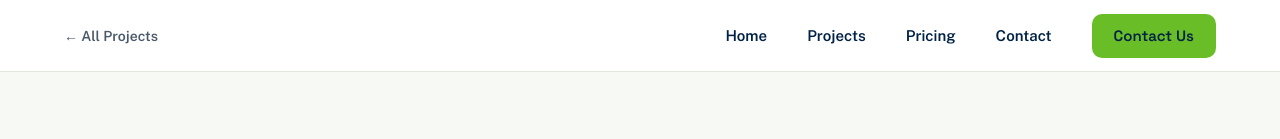
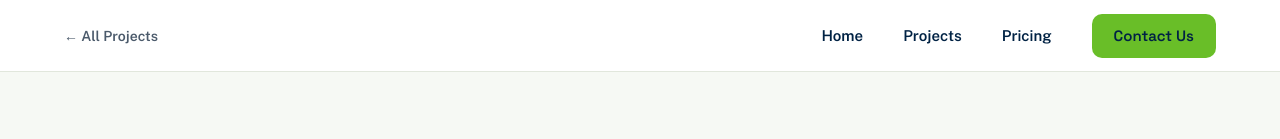
Before and after one commit to tigloki/puregeek_website, a plain HTML site: page app/static/AILiteracyCourse.html in a window 1280 px wide. Shown: the top 139 px of the page. Drawn offline with nearby package versions, Linux system fonts and the light colour scheme.

Commit message:
Remove redundant nav 'Contact' text link, keep Contact Us button
Every page had both a text "Contact" link and a "Contact Us" button
in the header, both opening the same modal. Drop the text link across
all 9 pages; the button already opens the identical shared modal from
anywhere.

```diff
--- a/app/static/AILiteracyCourse.html
+++ b/app/static/AILiteracyCourse.html
@@ -14,7 +14,6 @@
       <a href="index.html" style="font-weight:600;font-size:15px;">Home</a>
       <a href="Projects.html" style="font-weight:600;font-size:15px;">Projects</a>
       <a href="Pricing.html" style="font-weight:600;font-size:15px;">Pricing</a>
-      <a href="javascript:void(0)" onclick="pgOpenContactModal()" style="font-weight:600;font-size:15px;">Contact</a>
       <button type="button" class="btn btn-primary header-contact-btn" onclick="pgOpenContactModal()">Contact Us</button>
     </nav>
     <div class="header-actions nav-mobile-toggle">
@@ -29,7 +28,6 @@
     <a href="index.html">Home</a>
     <a href="Projects.html">Projects</a>
     <a href="Pricing.html">Pricing</a>
-    <a href="javascript:void(0)" onclick="pgOpenContactModal()">Contact</a>
   </nav>
 <section class="detail-hero">
     <div class="container">
```
Also changed, not shown: app/static/HardwareRecycling.html (+0 -2 lines), app/static/HowIAI.html (+0 -2 lines), app/static/LUTF.html (+0 -2 lines), app/static/Pricing.html (+0 -2 lines), app/static/Projects.html (+0 -2 lines), app/static/SchrodingersMillionaire.html (+0 -2 lines), app/static/SecondWind.html (+0 -2 lines), app/static/index.html (+0 -2 lines).
